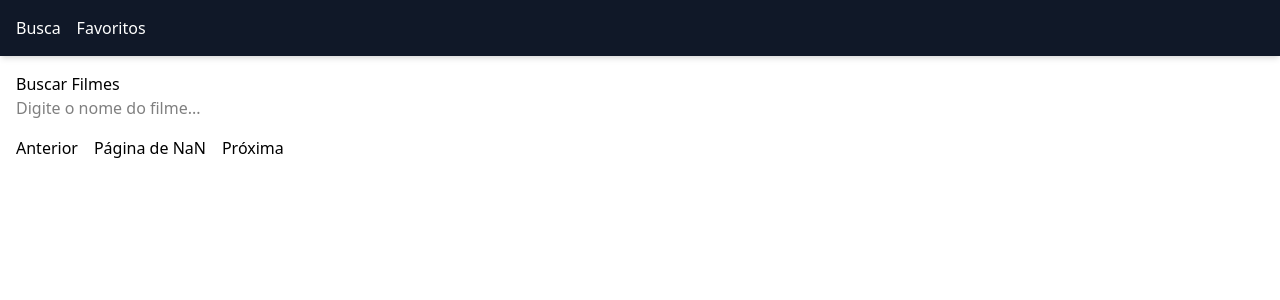
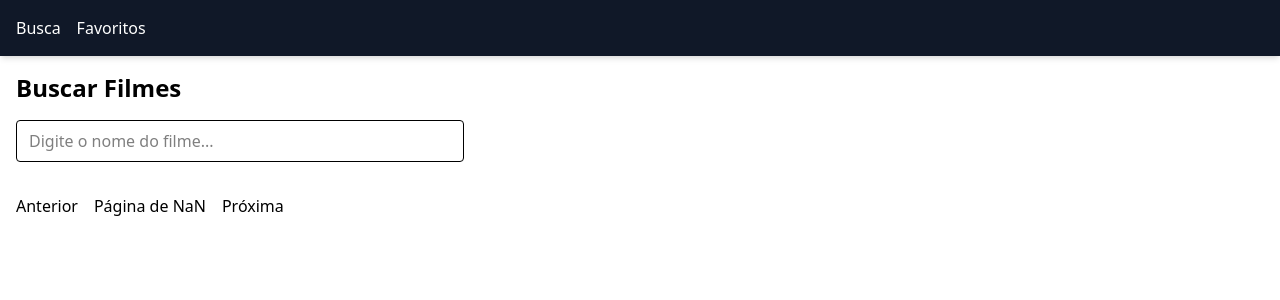
Before and after one commit to gpmoraes82/T2-devFSjr-mais-praTI-e-Codifica, a React (Vite) app in the folder Atividade_Obrigatoria_5/: page / in a window 1280 px wide. Shown: the top 300 px of the page. Built offline with nearby package versions, Linux system fonts and the light colour scheme.

Commit message:
adicionado estilo em search

```diff
--- a/Atividade_Obrigatoria_5/pages/Search.jsx
+++ b/Atividade_Obrigatoria_5/pages/Search.jsx
@@ -35,7 +35,7 @@ export default function Search() {
 
     return (
         <div>
-            <h1>Buscar Filmes</h1>
+            <h1 className="text-2xl font-bold mb-4">Buscar Filmes</h1>
             <input
                 type="text"
                 placeholder="Digite o nome do filme..."
@@ -44,12 +44,13 @@ export default function Search() {
                     setQuery(e.target.value);
                     setPage(1);
                 }}
+                className="border rounded px-3 py-2 w-full max-w-md mb-4"
             />
 
-            {loading && <p>Carregando...</p>}
-            {error && <p>{error}</p>}
+            {loading && <p className="text-blue-500">Carregando...</p>}
+            {error && <p className="text-red-500">{error}</p>}
 
-            <div style={{ display: "grid", gap: "1rem", gridTemplateColumns: "repeat(auto-fill, minmax(200px, 1fr))" }}>
+            <div className="grid gap-4 grid-cols-[repeat(auto-fill,minmax(200px,1fr))]">
                 {movies.map((movie) => (
                     <MovieCard key={movie.imdbID} movie={movie} />
                 ))}
```
